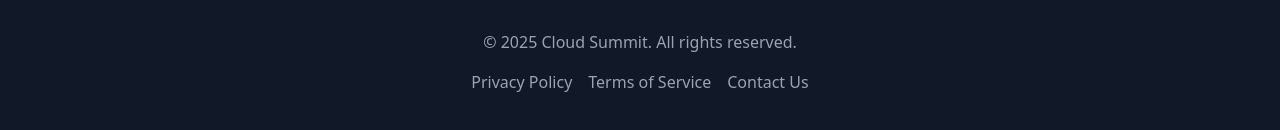
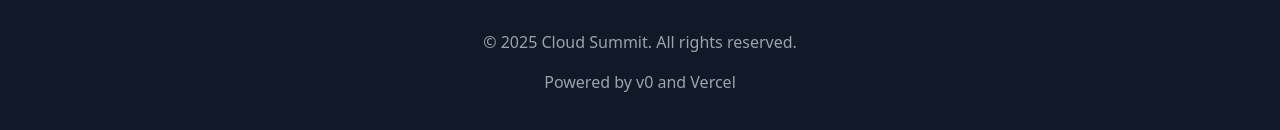
Before and after one commit to bibschan/cloud-summit-2025, a Next.js app: page / in a window 1280 px wide. Shown: the part 2690-2820 px from the top of the page. Built offline with nearby package versions, Linux system fonts and the light colour scheme.

Commit message:
added vercel and v0

```diff
--- a/src/app/page.tsx
+++ b/src/app/page.tsx
@@ -228,19 +228,7 @@ export default function Home() {
         <div className="container mx-auto px-4 text-center">
           <p className="mb-4">&copy; 2025 Cloud Summit. All rights reserved.</p>
           <div className="flex justify-center space-x-4">
-            <a href="#" className="hover:text-green-500 transition-colors">
-              Privacy Policy
-            </a>
-            <a href="#" className="hover:text-green-500 transition-colors">
-              Terms of Service
-            </a>
-            <a
-              href="https://discord.gg/c9FPgheRH2"
-              target="_blank"
-              className="hover:text-green-500 transition-colors"
-            >
-              Contact Us
-            </a>
+            Powered by v0 and Vercel
           </div>
         </div>
       </footer>
```
